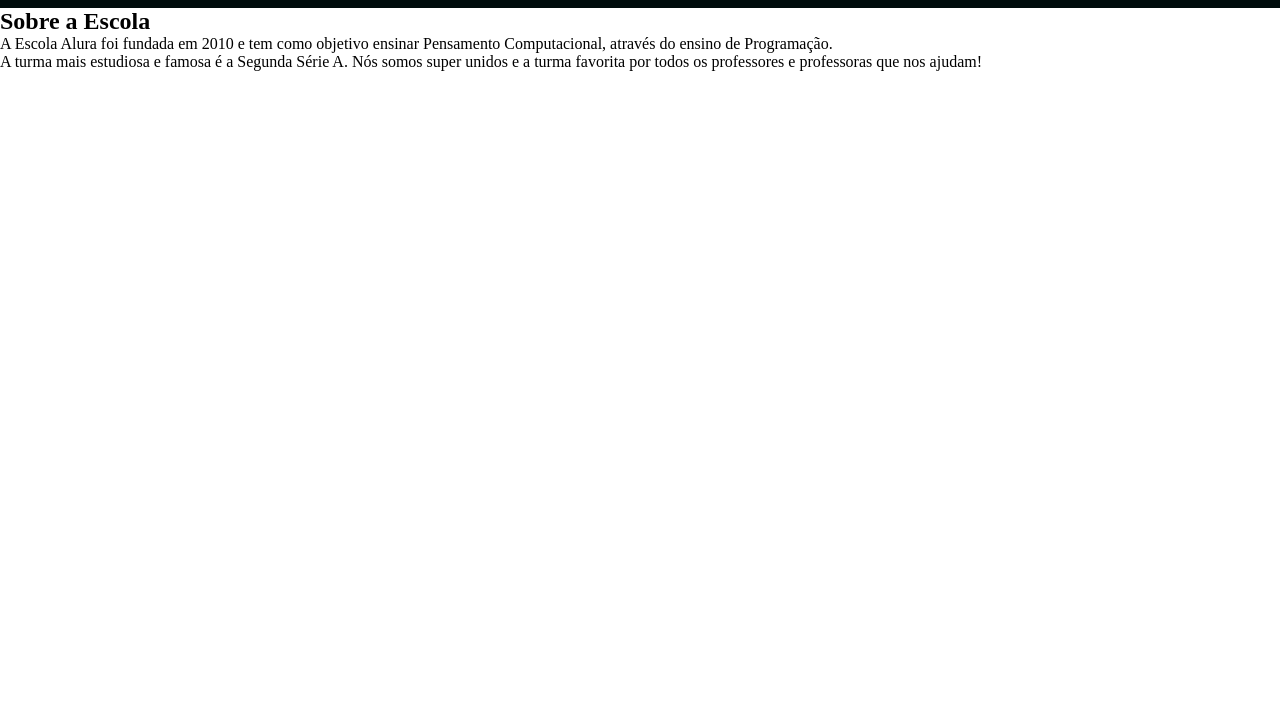
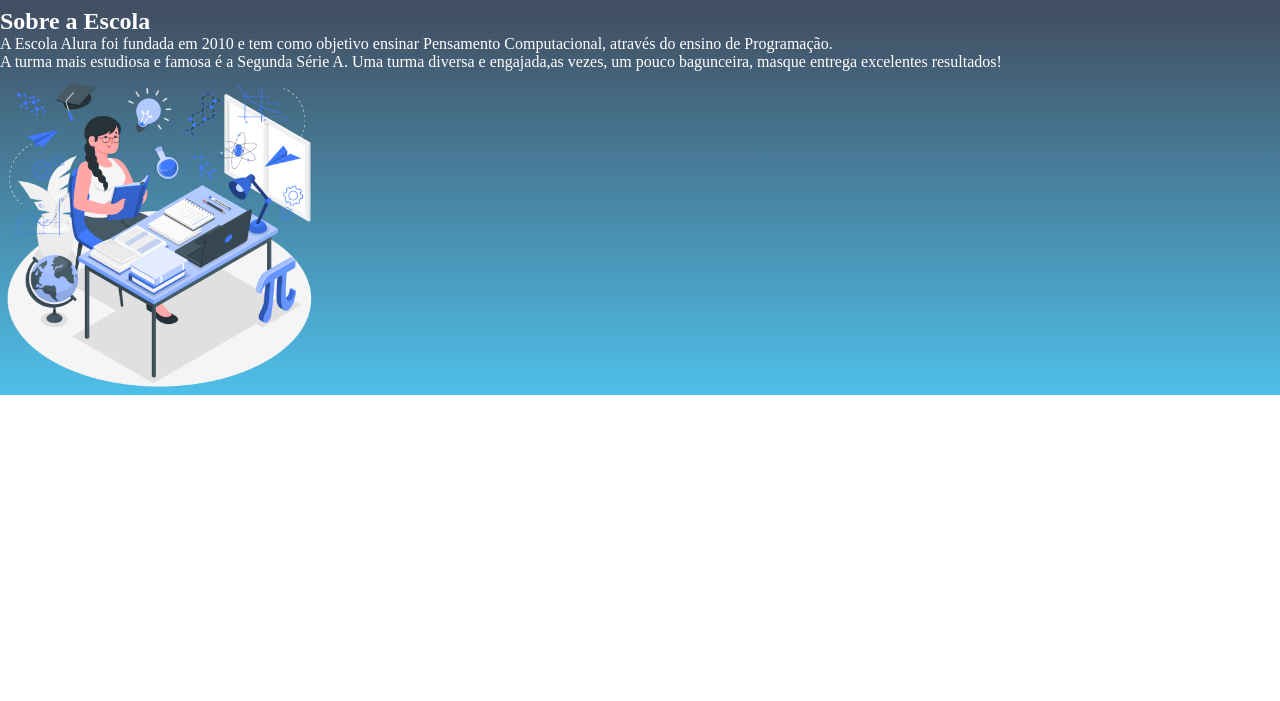
Before and after one commit to FerreLucas2008/taylor-swift, a plain HTML site: page index.html in a window 1280 px wide. Shown: the part 99-800 px from the top of the page. Drawn offline with Linux system fonts and the light colour scheme.

Commit message:
Add files via upload

```diff
--- a/index.html
+++ b/index.html
@@ -16,10 +16,12 @@
       </ul>
     </header>
     <section class="escola">
+
       <div class="escola-div-conteudo">
         <h2 class="escola-titulo">Sobre a Escola</h2>
         <p class="escola-texto-um">A Escola Alura foi fundada em 2010 e tem como objetivo ensinar Pensamento Computacional, através do ensino de  Programação.</p>
-        <p class="escola-texto-dois">A turma mais estudiosa e famosa é a Segunda Série A. Nós somos super unidos e a turma favorita por todos os professores e professoras que nos ajudam!</p>
+        <p class="escola-texto-dois">A turma mais estudiosa e famosa é a Segunda Série A. Uma turma diversa e engajada,as vezes, um pouco bagunceira, masque entrega excelentes resultados!</p>
+        <img class="escola-imagem" src="Learning-amico.png" alt="colegas juntos.">
       </div>
     </section>
 
--- a/styles.css
+++ b/styles.css
@@ -4,8 +4,7 @@
 }
 
 .cabecalho {
-    background-color: rgb(0, 12, 12);
-    color: white;
+    background-color:#424E61;
     display: flex;
     justify-content: space-around;
     padding: 24px 0;
@@ -20,3 +19,13 @@
   margin: 0 16px;
   font-size: 24px;
 }
+
+.escola-imagem{
+  width: 25%;
+}
+
+.escola{
+  background-image: linear-gradient(#424E61,#4EBFE9);
+  color: white;
+  display: flex;
+}
```
Also changed, not shown: Learning-amico.png (added).
